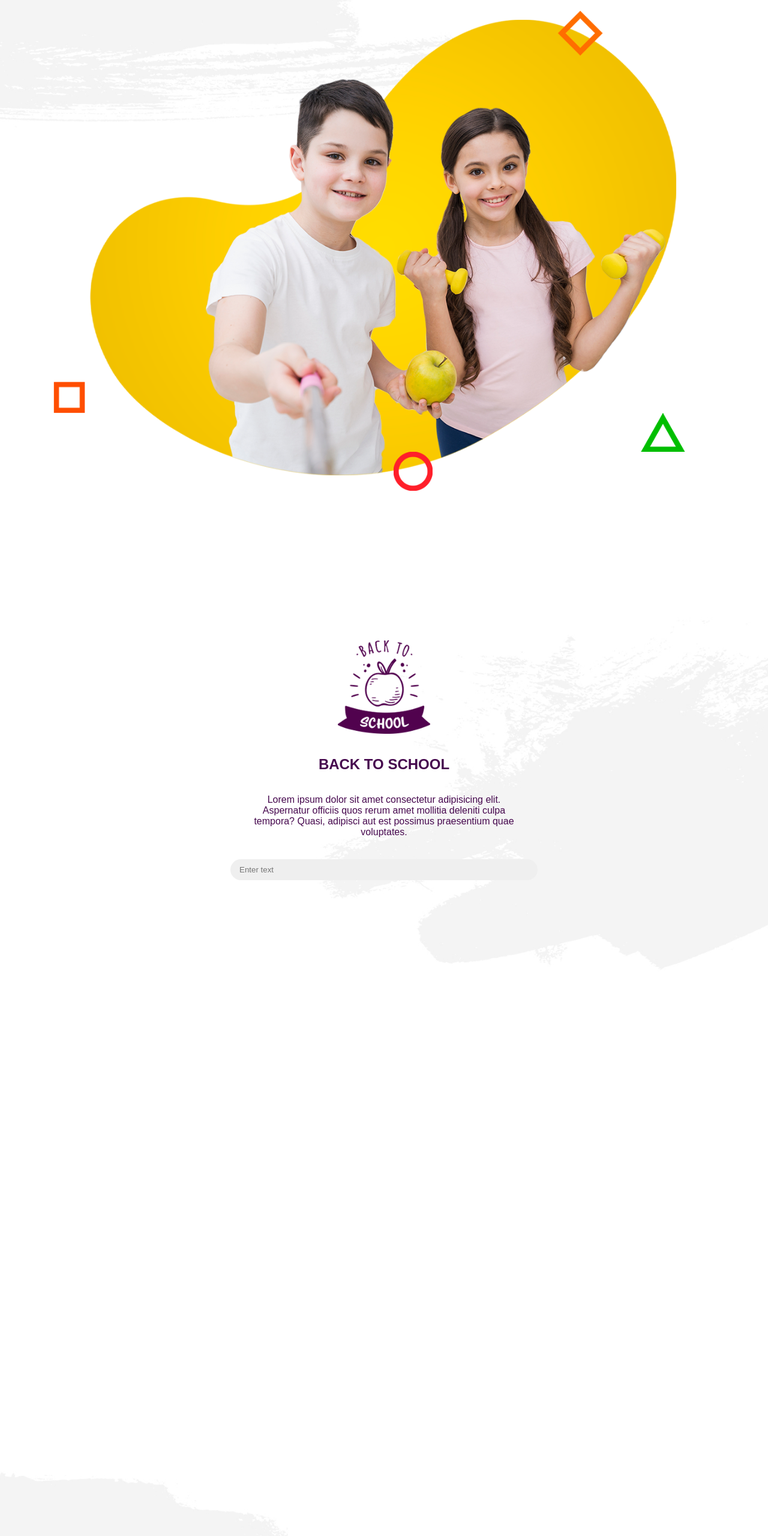
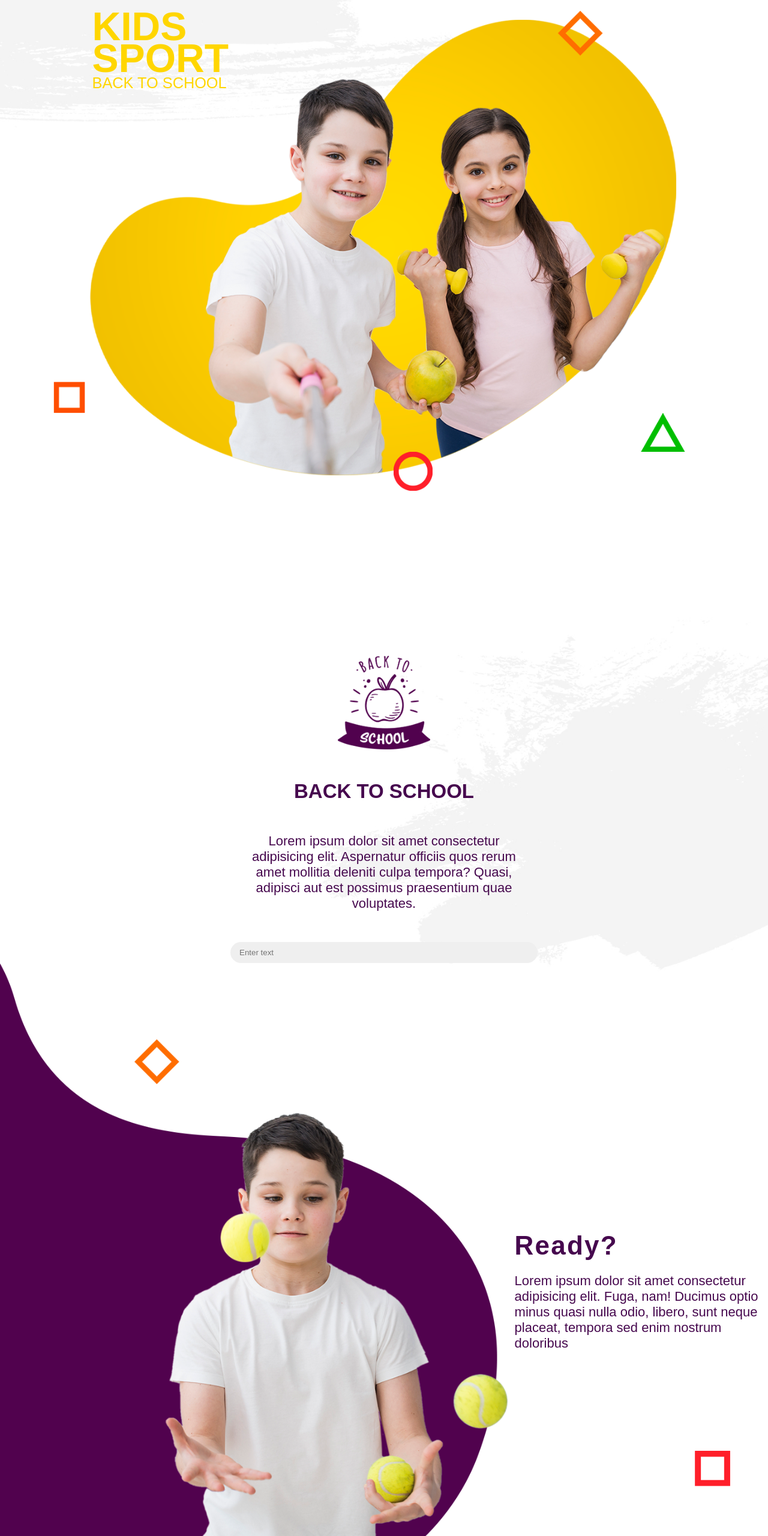
Before and after one commit to fefo360/backtoschool, a plain HTML site: page index.htm in a window 1280 px wide. Shown: the part 180-2740 px from the top of the page at 60% size. Drawn offline with Linux system fonts and the light colour scheme.

Commit message:
second section done

```diff
--- a/css/style.css
+++ b/css/style.css
@@ -5,13 +5,16 @@
     font-family: sans-serif;
     /* border: 1px solid red; */
 }
-body, html{
+html{
     height: 8000px;
     max-width: 1440px;
     background: url(/image/background.jpg) no-repeat;
     background-size: 100%;
     margin: 0 auto;
     box-shadow: 0 0 10px #888;
+}
+.purple{
+    color: #46084e;
 }
 header{
     height: 70px;
@@ -23,7 +26,7 @@ nav{
     height: 100%;
     background-color: #f02f38;
     padding: 0 40px;
-    z-index: 2;
+    z-index: 999999;
 }
 .ham-menu-container{
     position: relative;
@@ -123,37 +126,63 @@ nav ul li:hover{
 }
 section.first{
     display: flex;
+    position: relative;
     justify-content: center;
     flex-flow: column;
     max-width: 1440px;
     /* border: 1px solid green; */
 }
+.kids-sport{
+    position: relative;
+    /* border: 3px solid blue; */
+    margin: 10% 0;
+
+}
+.kids-sport h1{
+    color: #ffd600;
+    font-size: 3rem;
+    text-transform: uppercase;
+    font-weight: 900;
+    line-height: 80%;
+}
+.kids-sport h2{
+    color: #ffd600;
+    font-size: 1.15rem;
+    text-transform: uppercase;
+    font-weight: 500;
+}
+.kids-sport-text{
+    position: absolute;
+    left: 12%;
+}
 img.selfie-image{
-    margin: 10% 0;
+    /* margin: 10% 0; */
     height: auto;
     width: 100%;
     /* border: 1px solid red; */
 }
-#school-card{
+.school-card{
     display: flex;
     flex-direction: column;
-    justify-content: space-between;
     align-items: center;
-    color: #46084e;
-    min-height: 400px;
     width: 40%;
     margin-top: 50px;
     /* border: 1px solid black; */
     align-self: center;
 }
-#school-card img{
+.school-card > :nth-child(-n+3) {
+    /* border: 1px solid red; */
+    margin: 5% 0;
+}
+.school-card img{
     height: auto;
     width: 30%;
 }
-#school-card form{
+.school-card form{
     width: 100%;
+    margin-top: 5%;
 }
-#school-card #text-input{
+.school-card #text-input{
     width: 100%;
     padding: 10px 15px;
     border-radius: 30px;
@@ -161,28 +190,43 @@ img.selfie-image{
     outline: none;
     border-style: none;
 }
-#school-card p{
+.school-card p{
     text-align: center;
     width: 90%;
 }
-
-@media(max-width: 576px){
-    #school-card{
-        width: 80%;
-    }
-    #school-card form{
-        align-self: center;
-        width: 90%;
-    }
+section.second{
+}
+section.second img{
+    max-width: 100%;
+}
+.second .img-wrapper{
+   position: relative;
+}
+.img-wrapper .ready-text{
+    position: absolute;
+    z-index: 10;
+    right: 0;
+    top: 30%;
+    width: 33%;
+}
+.img-wrapper .ready-text h1{
+    font-size: 2rem;
+    letter-spacing: 0.1rem;
+    padding: 5% 0;
 }
 @media(max-width:922px){
+    html{
+        font-size: 18px;
+    }
     header{
-        height: 30px;
+        height: 50px;
         width: 100%;
         position: fixed;
+        z-index: 100;
         top:0;
     }
     nav{
+        height: 100%;
         padding: 0 15px;
     }
     nav ul li:nth-child(-n+4){
@@ -192,3 +236,25 @@ img.selfie-image{
         margin-top: 50px;
     }
 }
+@media(max-width: 768px){
+    html{
+        font-size: 13px;
+    }
+}
+@media(max-width: 576px){
+    html{
+        font-size: 10px;
+    }
+    #school-card{
+        width: 80%;
+    }
+    #school-card form{
+        align-self: center;
+        width: 90%;
+    }
+}
+@media(min-width: 922px){
+    html{
+        font-size: 22px;
+    }
+}
--- a/index.htm
+++ b/index.htm
@@ -39,8 +39,16 @@
         </div>
     </header>
     <section class="first">
-        <img class="selfie-image" src="../image/kids_selfy.png">
-        <div id="school-card">
+        <div class="kids-sport">
+            <div class="kids-sport-text">
+                <h1>Kids <br>
+                    Sport
+                </h1>
+                <h2>Back to school</h2>
+            </div>
+            <img class="selfie-image" src="../image/kids_selfy.png">
+        </div>
+        <div class="school-card purple">
             <img src="image/school_logo.png" alt="school_logo">
             <h1>BACK TO SCHOOL</h1>
             <p>Lorem ipsum dolor sit amet consectetur adipisicing elit. Aspernatur officiis quos rerum amet mollitia deleniti culpa tempora? Quasi, adipisci aut est possimus praesentium quae voluptates.</p>
@@ -49,6 +57,15 @@
             </form>
         </div>
     </section>
+    <section class="second">
+        <div class="img-wrapper">
+            <img src="image/purple_image.png" alt="kid joggling">
+            <div class="ready-text purple">
+                <h1>Ready?</h1>
+                <p>Lorem ipsum dolor sit amet consectetur adipisicing elit. Fuga, nam! Ducimus optio minus quasi nulla odio, libero, sunt neque placeat, tempora sed enim nostrum doloribus</p>
+            </div>
+        </div>
+    </section>
     <script src="js/script.js"></script>
 </body>
 </html>
--- a/js/script.js
+++ b/js/script.js
@@ -1,5 +1,6 @@
+
 const hamMenuContainer = document.querySelector('.ham-menu-container')
 
-const toggleMenu = () => {
+function toggleMenu(){
     hamMenuContainer.classList.toggle('active')
 }
```
Also changed, not shown: image/purple_image.png (added).
